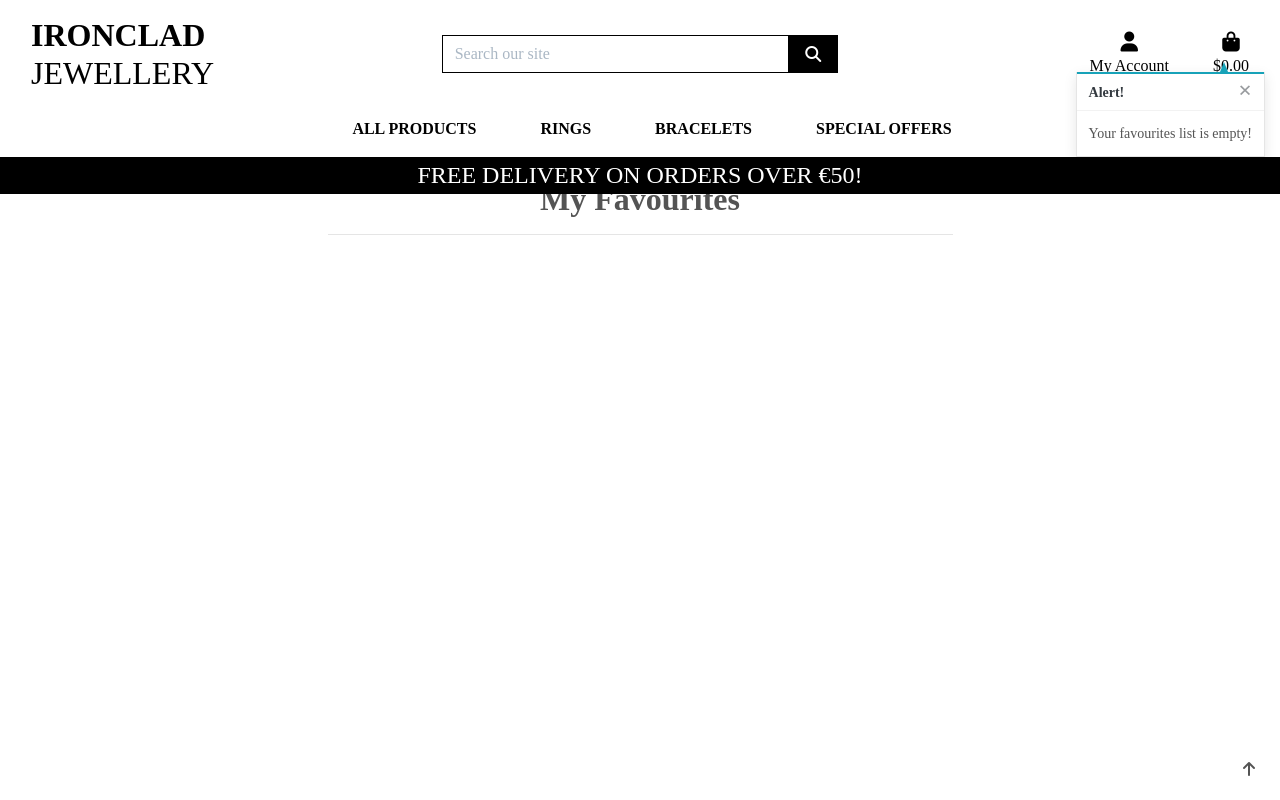
After one commit to Ryan-Martin22/ironclad-jewellery, a Django app: page /favourites/ in a window 1280 px wide. The commit adds this page. Run offline with Django 3.2, Linux system fonts and the light colour scheme; a user stored in the database is signed in; data comes from the database, SQL or seed files in the repository; both versions use the stored data as it was after the commit; some libraries are stand-ins or nearby versions; some web fonts are replaced.

Commit message:
add favourite views,urls and functionality

```diff
--- /dev/null
+++ b/favourites/templates/favourites/favourites.html
@@ -0,0 +1,107 @@
+{% extends 'base.html' %}
+{% load static %}
+{% block extra_title %} | Products{% endblock %}
+
+<!-- Additional CSS -->
+{% block extra_css %}
+<link rel="stylesheet" href="{% static 'products/css/product.css' %}">
+{% endblock %}
+
+<!-- I've Kept this page header here as it pushing the Shopping Bag title down
+    below the navigation and delivery banner -->
+{% block page_header %}
+<div class="container header-container">
+    <div class="row">
+        <div class="col"></div>
+    </div>
+</div>
+{% endblock %}
+
+{% block content %}
+<!-- White background overlay div to hide the homepage background image -->
+<div class="overlay"></div>
+<div class="content">
+    <div class="container-fluid">
+        <div class="row">
+            <div class="col text-center mt-3">
+                <!-- Page Title -->
+                <h2 class="page-title">
+                    <strong>My Favourites</strong>
+                </h2>
+                <hr class="w-50 mb-1">
+            </div>
+        </div>
+        <div class="row mt-3">
+            <div class="product-container col-10 offset-1">
+                <div class="row">
+                    {% for item in favourite_items %}
+                    <div class="col-sm-6 col-md-6 col-lg-4 col-xl-3 mb-4 text-center product-card">
+                        <div class="card h-100 border-0">
+                            <!-- Product Image -->
+                            {% if item.image %}
+                            <a href="{% url 'product_detail' item.id %}">
+                                <img class="img-fluid item-img" src="{{ item.image.url }}"
+                                    alt="{{ item.name }}">
+                            </a>
+                            {% else %}
+                            <a href="{% url 'product_detail' item.id %}">
+                                <img class="img-fluid item-img" src="{{ MEDIA_URL }}noimage.png"
+                                    alt="{{ item.name }}">
+                            </a>
+                            {% endif %}
+                            <!-- Product Name -->
+                            <div class="card-body pb-0">
+                                <p class="mb-0 text-left"><strong>{{ item.name }}</strong></p>
+                            </div>
+                            <div class="card-footer bg-white pt-0 border-0 text-left">
+                                <div class="row">
+                                    <div class="col">
+                                        <!-- Product Price -->
+                                        <p class="mb-0 text-left"><strong>€{{ item.price }}</strong></p>
+                                        <!-- Product Category -->
+                                        {% if item.category %}
+                                        <p class="small mt-1 mb-0">
+                                            <a class="text-muted"
+                                                href="{% url 'products' %}?category={{ item.category.name }}">
+                                                <i
+                                                    class="fa-solid fa-tags icon"></i>{{ item.category.friendly_name }}
+                                            </a>
+                                        </p>
+                                        {% endif %}
+                                    </div>
+                                </div>
+                                <div class="row">
+                                    <div class="col">
+                                        <p class="small mt-1 mb-0">
+                                            <a class="text-muted" href="{% url 'remove_favourites' item.id 'favourites' %}">
+                                                <i class="fa-solid fa-heart icon"></i>Remove from Favourites
+                                            </a>
+                                        </p>
+                                    </div>
+                                </div>
+                            </div>
+                        </div>
+                    </div>
+                    {% endfor %}
+                </div>
+            </div>
+        </div>
+    </div>
+</div>
+<div class="btt-button icon">
+    <a class="btt-link d-flex h-100">
+        <i class="fas fa-arrow-up mx-auto my-auto text-center"></i>
+    </a>
+</div>
+{% endblock %}
+
+{% block postloadjs %}
+{{ block.super }}
+<script type="text/javascript">
+    // Scroll to top
+    $('.btt-link').click(function (e) {
+        window.scrollTo(0, 0);
+    });
+</script>
+
+{% endblock %}
--- a/favourites/views.py
+++ b/favourites/views.py
@@ -3,7 +3,7 @@
 from django.contrib.auth.decorators import login_required
 from django.urls import reverse
 from django.http import Http404
-from products.models import Products
+from products.models import Product
 from .models import Favourites
 
 
@@ -39,7 +39,7 @@
 def add_favourites(request, item_id):
     """View to add a product to favourites"""
 
-    product = get_object_or_404(Products, pk=item_id)
+    product = get_object_or_404(Product, pk=item_id)
     try:
         favourites = get_object_or_404(Favourites, username=request.user.id)
     except Http404:
@@ -55,7 +55,7 @@
         messages.success(request, f'{product.name} successfully added \
             to your favourites!')
 
-    return redirect(reverse('product_details', args=[product.id]))
+    return redirect(reverse('product_detail', args=[product.id]))
 
 
 @login_required
@@ -63,7 +63,7 @@
     """
     A view that will add a product item to favourites
     """
-    product = get_object_or_404(Products, pk=item_id)
+    product = get_object_or_404(Product, pk=item_id)
     favourites = get_object_or_404(Favourites, username=request.user.id)
     if product in favourites.products.all():
         favourites.products.remove(product)
--- a/ironclad/urls.py
+++ b/ironclad/urls.py
@@ -26,4 +26,5 @@
     path('bag/', include('bag.urls')),
     path('checkout/', include('checkout.urls')),
     path('profile/', include('profiles.urls')),
+    path('favourites/', include('favourites.urls')),
 ] + static(settings.MEDIA_URL, document_root=settings.MEDIA_ROOT)
```
Also changed, not shown: products/templates/products/product_detail.html (+11 -13 lines), products/views.py (+10 -0 lines), db.sqlite3.
